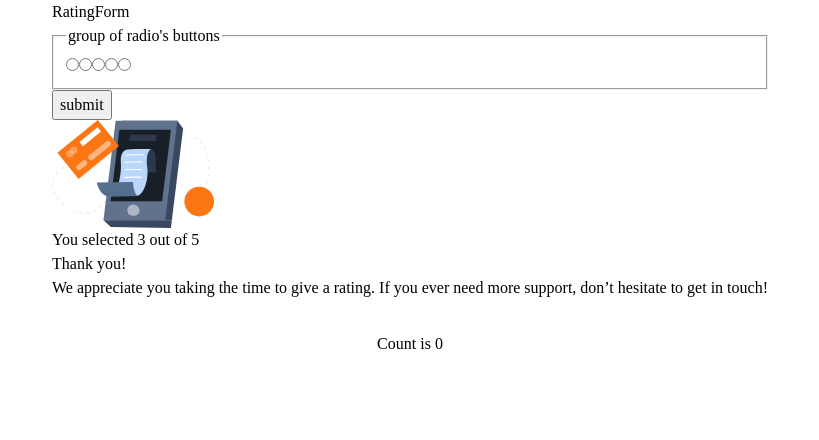
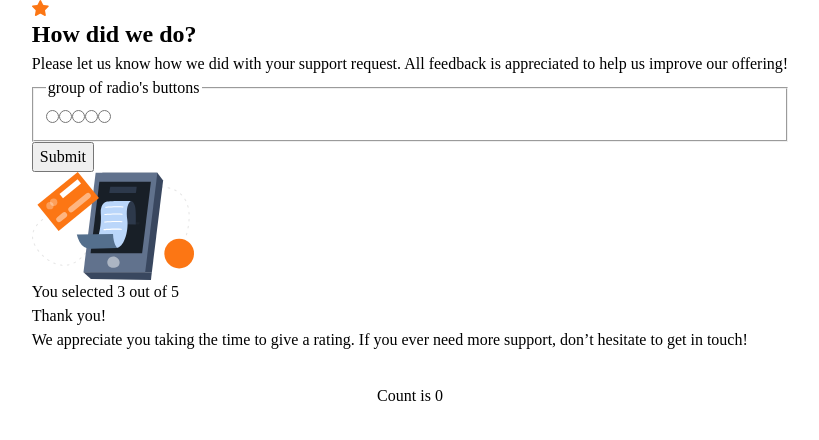
Before and after one commit to JammiM/Interactive-rating-component-with-react.js-and-vitest, a React (Vite) app: page / in a window 1280 px wide. Shown: the top 440 px of the page, without its empty margins (230-1049 px from the left). Built offline with nearby package versions, Linux system fonts and the light colour scheme.

Commit message:
Added more elements to the form

```diff
--- a/src/components/RatingForm.jsx
+++ b/src/components/RatingForm.jsx
@@ -1,4 +1,5 @@
 import React from "react";
+import iconStar from "../assets/images/icon-star.svg";
 
 export const RatingForm = () => {
   const ratingsTemplate = [1, 2, 3, 4, 5].map((rating) => (
@@ -9,7 +10,16 @@ export const RatingForm = () => {
 
   return (
     <div>
-      RatingForm
+      <picture>
+        <img src={iconStar} alt="" srcSet="" />
+      </picture>
+      <h1>How did we do?</h1>
+
+      <p>
+        Please let us know how we did with your support request. All feedback is
+        appreciated to help us improve our offering!
+      </p>
+
       <form action="" method="post" id="ratingForm">
         <fieldset>
           <legend>group of radio's buttons</legend>
@@ -17,7 +27,7 @@ export const RatingForm = () => {
         </fieldset>
 
         <button type="submit" form="ratingForm">
-          submit
+          Submit
         </button>
       </form>
     </div>
```
Also changed, not shown: src/assets/images/icon-star.svg (added).
